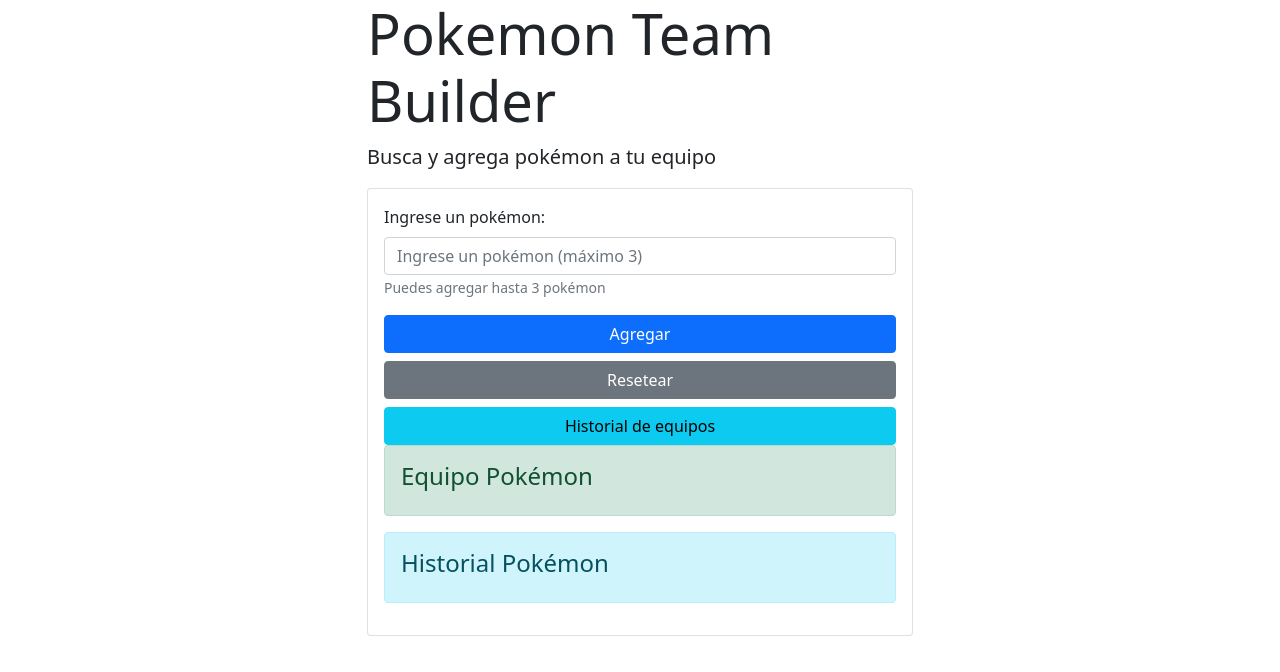
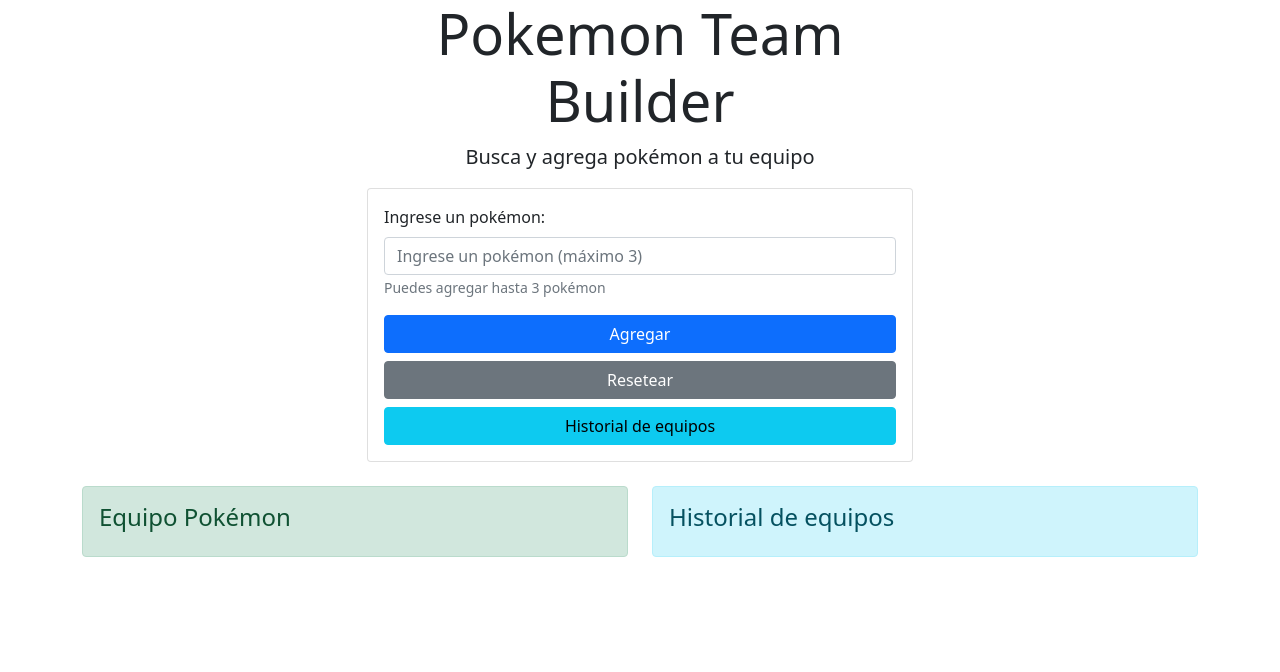
Before and after one commit to SheebSuka/PokeAPI, a plain HTML site: page index.html in a window 1280 px wide. Drawn offline with nearby package versions, Linux system fonts and the light colour scheme.

Commit message:
Se hicieron modificaciones

```diff
--- a/index.html
+++ b/index.html
@@ -9,13 +9,14 @@
         integrity="sha384-1BmE4kWBq78iYhFldvKuhfTAU6auU8tT94WrHftjDbrCEXSU1oBoqyl2QvZ6jIW3" crossorigin="anonymous">
 </head>
 
+
 <body>
     <div class="container">
         <div class="row">
             <div class="col-md-6 offset-md-3">
                 <div class="jumbotron">
-                    <h1 class="display-4">Pokemon Team Builder</h1>
-                    <p class="lead">Busca y agrega pokémon a tu equipo</p>
+                    <h1 class="display-4 text-center">Pokemon Team Builder</h1>
+                    <p class="lead text-center      ">Busca y agrega pokémon a tu equipo</p>
                 </div>
                 <div class="card">
                     <div class="card-body">
@@ -32,21 +33,30 @@
                                 <button type="button" class="btn btn-info" id="historial">Historial de equipos</button>
                             </div>
                             <ul id="lista-pokemones" class="list-group"></ul>
-                            <div id="equipo" class="alert alert-success" role="alert">
-                                <h4 class="alert-heading">Equipo Pokémon</h4>
-                                <div class="row">
-                                    <div class="col-md-4" id="equipo-lista"></div>
-                                </div>
-                            </div>
-                            <div id="historial-pokemon" class="alert alert-info" role="alert">
-                                <h4 class="alert-heading">Historial Pokémon</h4>
-                                <ul id="historial-pokemon-lista" class="list-group"></ul>
-                            </div>
                         </form>
                     </div>
                 </div>
             </div>
         </div>
+
+        <!-- Equipo Pokémon y Historial de equipos -->
+        <div class="row mt-4">
+            <div class="col-md-6">
+                <div class="alert alert-success" role="alert">
+                    <h4 class="alert-heading">Equipo Pokémon</h4>
+                    <div class="row">
+                        <div class="col-md-12 text-center" id="equipo-lista"></div> <!-- Ajuste para centrar el texto del Pokémon -->
+                    </div>
+                </div>
+            </div>
+            <div class="col-md-6">
+                <div class="alert alert-info" role="alert">
+                    <h4 class="alert-heading">Historial de equipos</h4>
+                    <ul id="historial-pokemon-lista" class="list-group"></ul>
+                </div>
+            </div>
+        </div>
+
     </div>
 
     <div class="modal fade" id="historial-modal" tabindex="-1" aria-labelledby="historial-modal-label"
```
